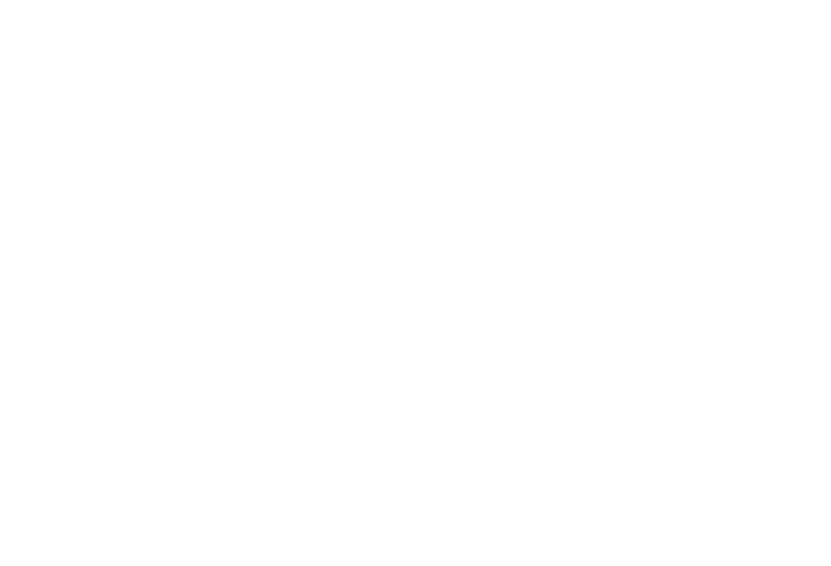
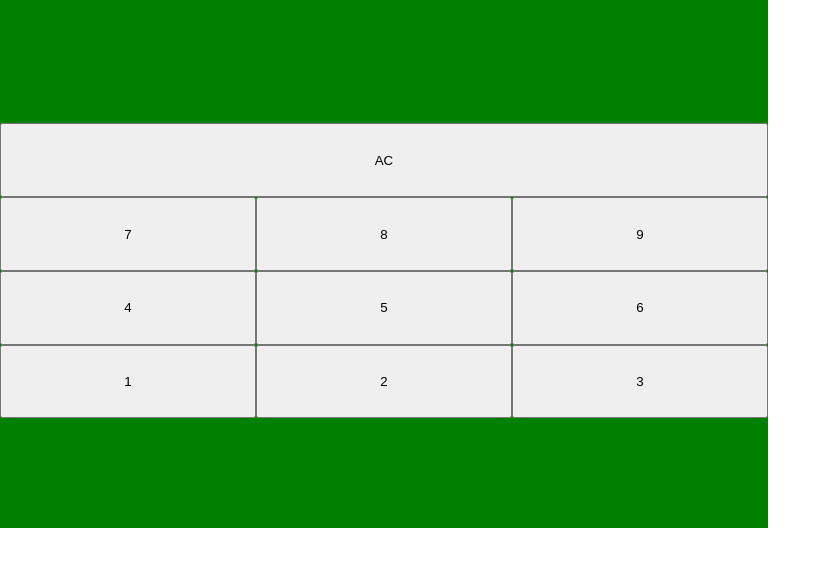
Before and after one commit to 4483-s/calculator-1-0-0-1, a plain HTML site: page index.html in a window 1280 px wide. Shown: the whole page, without its empty margins (0-831 px from the left). Drawn offline with Linux system fonts and the light colour scheme.

Commit message:
add basic buttons

```diff
--- a/index.html
+++ b/index.html
@@ -4,8 +4,17 @@
     <meta charset="UTF-8" />
     <meta name="viewport" content="width=device-width, initial-scale=1.0" />
     <title>Document</title>
+    <link rel="stylesheet" href="style.css" />
   </head>
   <body>
-    <div class="border"></div>
+    <div class="container">
+      <div class="display"></div>
+      <div><button>AC</button></div>
+      <div><button>7</button><button>8</button><button>9</button></div>
+      <div><button>4</button><button>5</button><button>6</button></div>
+      <div><button>1</button><button>2</button><button>3</button></div>
+      <div></div>
+      <div></div>
+    </div>
   </body>
 </html>
--- a/style.css
+++ b/style.css
@@ -0,0 +1,26 @@
+* {
+  margin: 0;
+  padding: 0;
+  box-sizing: border-box;
+}
+.container {
+  max-width: 60%;
+  background-color: green;
+  display: flex;
+  flex-direction: column;
+  height: 33em;
+  align-items: center;
+  justify-content: center;
+}
+.container > * {
+  display: flex;
+  width: 100%;
+
+  flex: 1 1 auto;
+}
+.container > * > * {
+  flex: 1;
+}
+.display {
+  height: 13%;
+}
```
